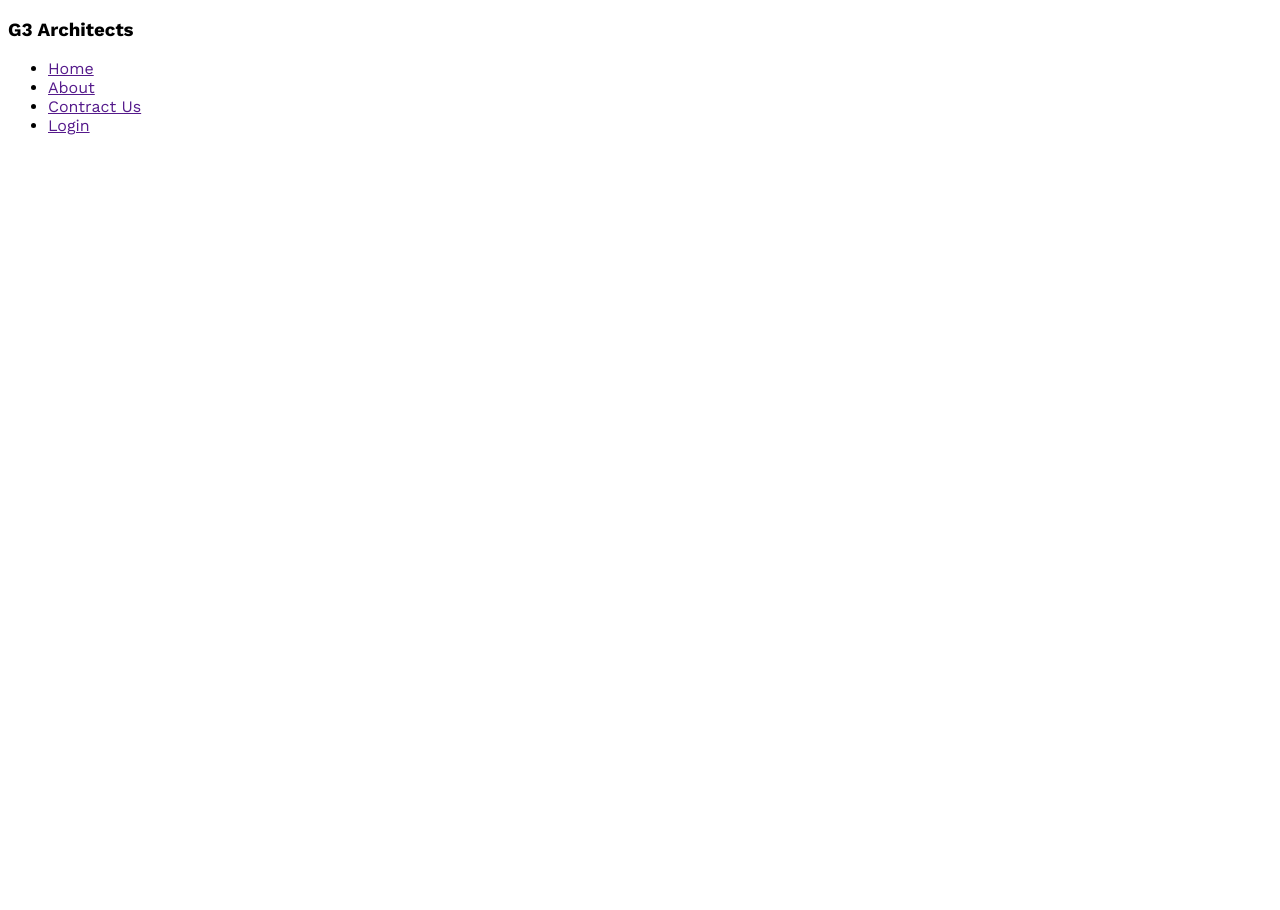
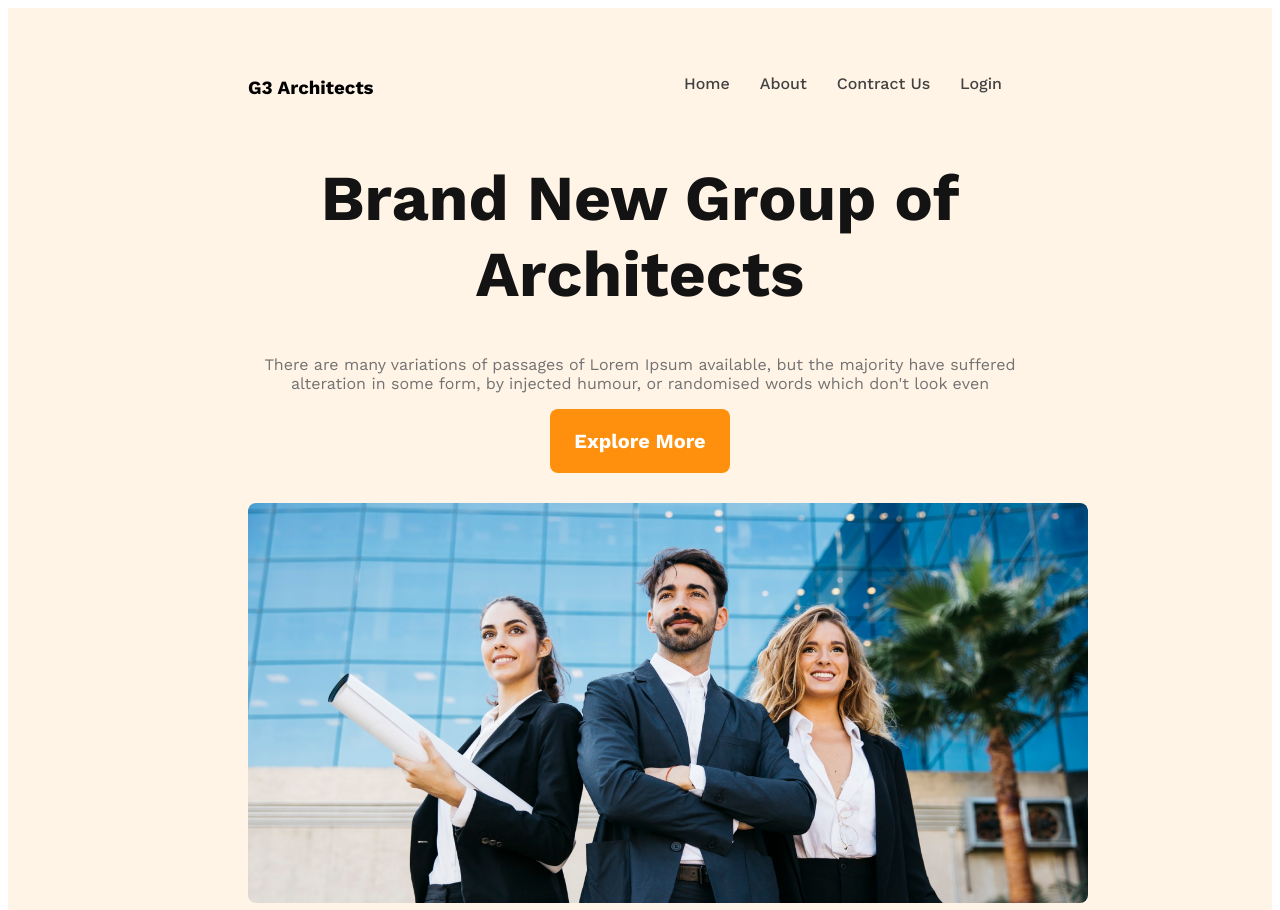
Before and after one commit to Taiful360/Architects-Project, a plain HTML site: page index.html in a window 1280 px wide. Shown: the top 910 px of the page. Before the commit the page ends 800 px from the top, so only its background shows below. Drawn offline with nearby package versions, Linux system fonts and the light colour scheme.

Commit message:
added banner section

```diff
--- a/index.html
+++ b/index.html
@@ -11,7 +11,7 @@
 <body>
     <header>
         <nav>
-            <h3>G3 Architects</h3>
+            <h3 class="nav-title">G3 Architects</h3>
             <ul>
                 <li><a href="">Home</a></li>
                 <li><a href="">About</a></li>
@@ -19,6 +19,21 @@
                 <li><a href="">Login</a></li>
             </ul>
         </nav>
+        <div class="banner">
+            <div class="banner-content">
+                <h1 class="banner-title">Brand New
+                    Group of Architects
+                </h1>
+                <p class="banner-description">There are many variations of passages of Lorem Ipsum available, but the
+                    majority have suffered alteration
+                    in some form, by injected humour, or randomised words which don't look even</p>
+                <button class="btn-primary">Explore More</button>
+            </div>
+            <div class="banner-img">
+                <img src="images/banner.png" alt="">
+            </div>
+
+        </div>
     </header>
     <main>
 
--- a/style.css
+++ b/style.css
@@ -1,7 +1,85 @@
   @import url('https://fonts.googleapis.com/css2?family=Open+Sans:ital,wght@0,400;0,700;0,800;1,400;1,700;1,800&family=Roboto+Mono:wght@400;700&family=Work+Sans:wght@400;500;700;800&display=swap');
 
   * {
+
       font-family: 'Open Sans', sans-serif;
       font-family: 'Roboto Mono', monospace;
       font-family: 'Work Sans', sans-serif;
+
   }
+
+  /* header section  */
+  header {
+      background: rgba(255, 144, 14, 0.10);
+      padding: 50px 240px;
+
+  }
+
+  nav {
+      display: flex;
+      justify-content: space-between;
+  }
+
+  nav-title {
+      color: #131313;
+      text-align: center;
+      font-size: 45px;
+      font-weight: 700;
+  }
+
+  nav>ul {
+      display: flex;
+  }
+
+  nav li {
+      list-style: none;
+      margin-right: 30px;
+      font-weight: 500;
+      font-size: 1rem;
+  }
+
+  nav li a {
+      text-decoration: none;
+      color: #424242
+  }
+
+  /* banner section  */
+  .banner-content {
+      max-width: 800px;
+      margin: 0 auto;
+      text-align: center;
+
+  }
+
+  .banner-title {
+      color: var(--dark-01, #131313);
+      text-align: center;
+      font-size: 64px;
+      font-weight: 700;
+  }
+
+  .banner-description {
+      color: #727272;
+      text-align: center;
+      font-size: 16px;
+      font-weight: 400;
+  }
+
+  .btn-primary {
+      border-radius: 8px;
+      background: #FF900E;
+      color: #FFF;
+      text-align: center;
+      font-size: 20px;
+      font-weight: 600;
+      width: 180px;
+      height: 64px;
+      border-style: none;
+  }
+
+  img {
+      border-radius: 8px;
+      width: 840px;
+      height: 400px;
+      margin-top: 30px;
+  }
```
